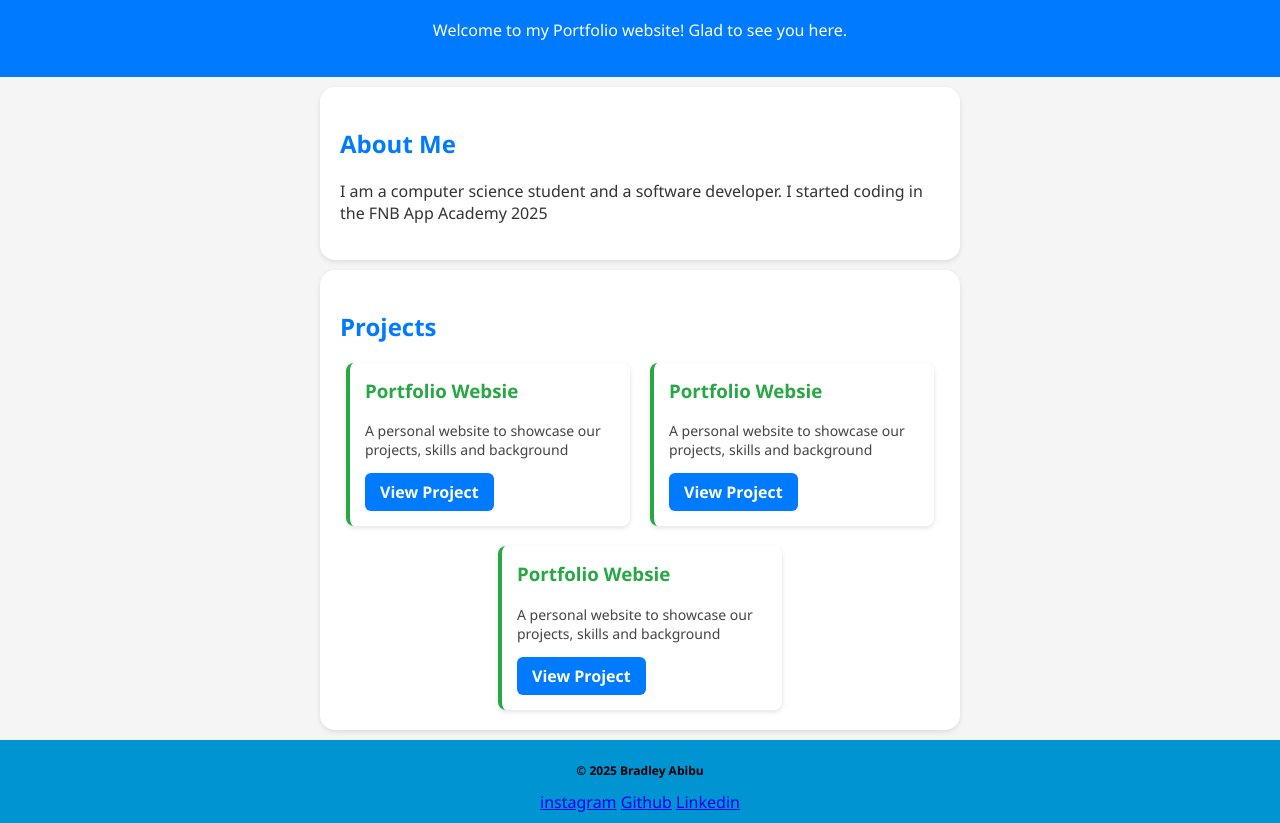
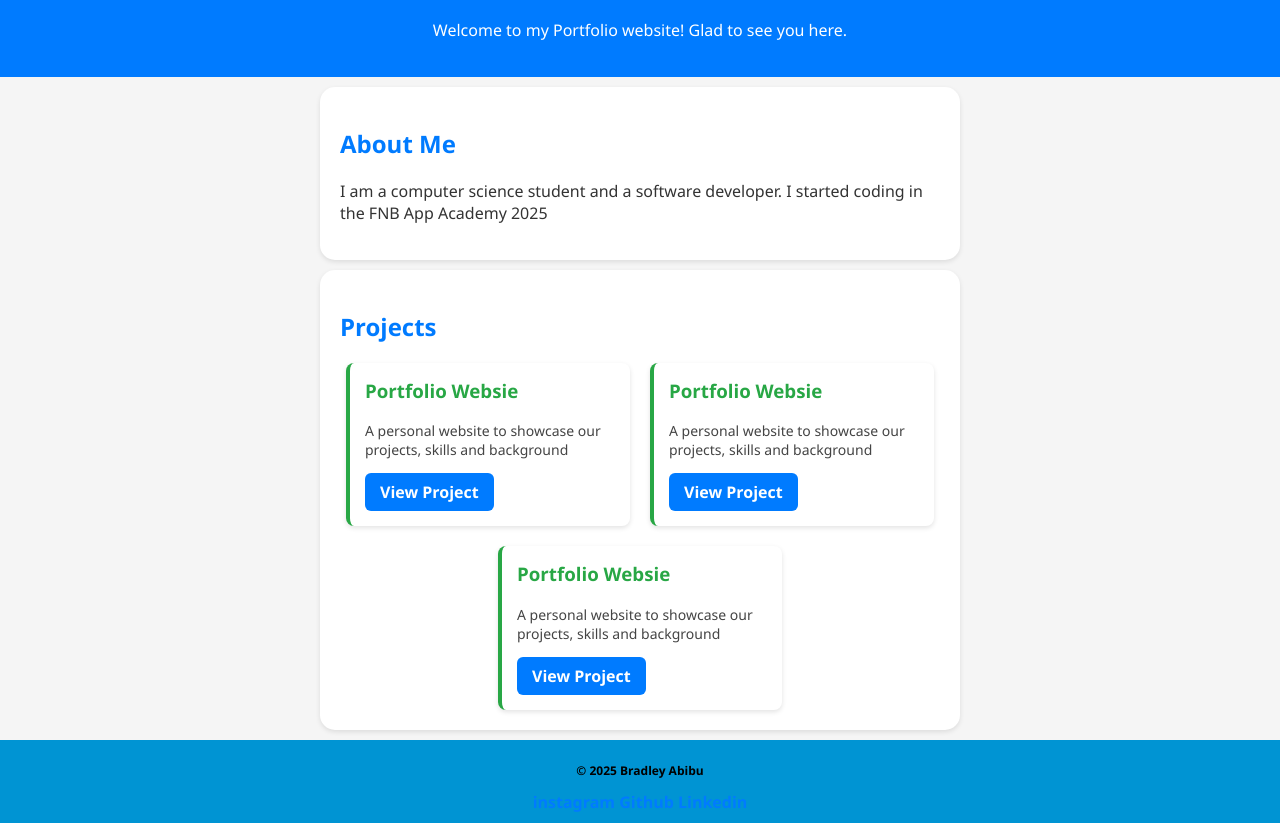
Before and after one commit to BradleyTech/Portfolio-website, a plain HTML site: page index.html in a window 1280 px wide. Shown: the part 129-952 px from the top of the page. Drawn offline with Linux system fonts and the light colour scheme.

Commit message:
updated footer color

```diff
--- a/style.css
+++ b/style.css
@@ -33,8 +33,11 @@ footer{
     color: #FFFFFF;
 }
 
-.social-links{
-    margin-top: 10px;
+.social-links >a {
+    margin-top: 0 10px;
+    color: #007bff;
+    text-decoration: none;
+    font-weight: bold;
 }
 
 .social-links > a:hover {
```
